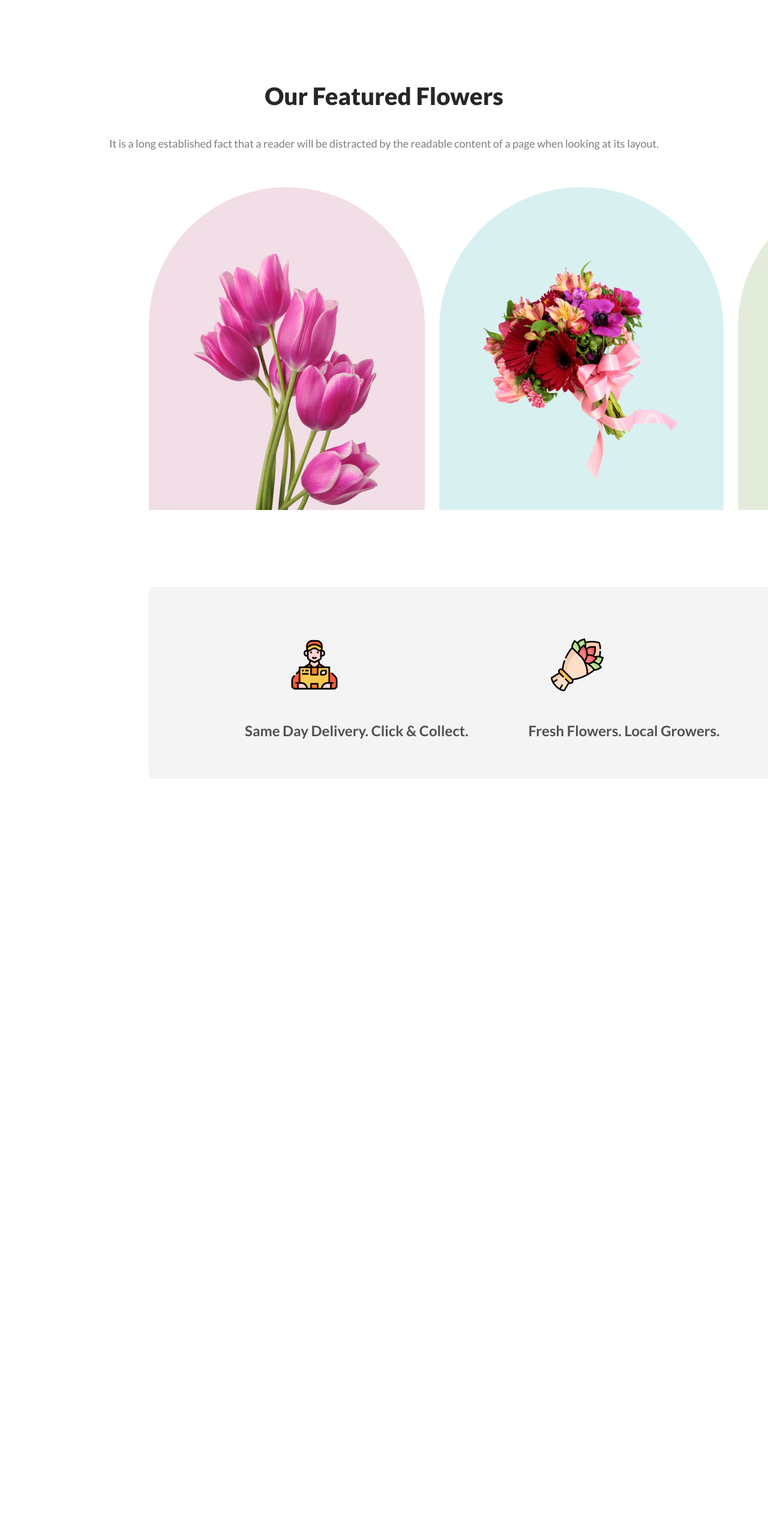
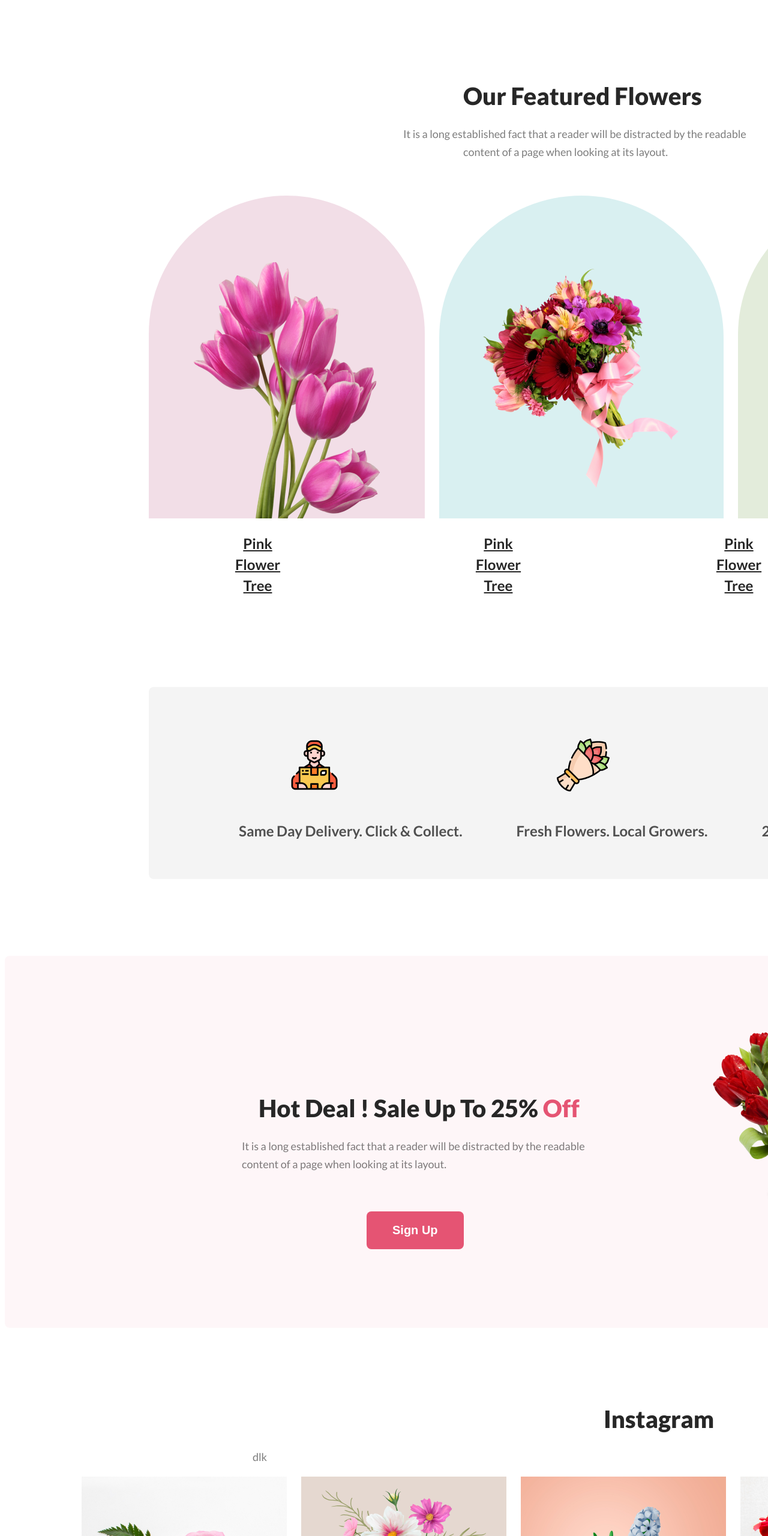
Before and after one commit to moshi021/flower-shop-assignment, a plain HTML site: page index.html in a window 1280 px wide. Shown: the part 900-3460 px from the top of the page at 60% size. Before the commit the page ends 2246 px from the top, so only its background shows below. Drawn offline with Linux system fonts and the light colour scheme.

Commit message:
hot deals and instagram section added

```diff
--- a/flowers.css
+++ b/flowers.css
@@ -38,7 +38,7 @@ header{
     margin: 32px 0px 0px 240px;
 }
 
-.shopnow_button{
+.common_button{
     border-radius: 8px;
     background: #E55473;
     display: inline-flex;
@@ -57,21 +57,22 @@ header{
 /*featured flowers related style */
 
 .featured_flowers_heading{
-    margin-top: 178px;
+    margin: 178px 0px 0px 764px;
     color: #272727;
-    text-align: center;
+    /*text-align: center;*/
     font-size: 40px;
     font-weight: 800;
 }
 
 .featured_flowers_paragraph{
     color: rgba(39, 39, 39, 0.60);
-    text-align: center;
+    /*text-align: center; */
     font-size: 18px;
     font-weight: 400;
     line-height: 30px;
-    margin-top: 24px;
+    margin: 24px 0px 0px 664px ;
 }
+
 
 .featured_flowers_pics{
     margin-top: 58px;
@@ -107,6 +108,19 @@ header{
     padding: 67px 75px 0px 75px;
 }
 
+.flower_names{
+    text-decoration: underline;
+    text-align: center;
+    display: flex;
+    gap:320px;
+    margin-left: 381px;
+    color: #272727;
+    font-size: 24px;
+    font-weight: 700;
+    line-height: 35px;
+
+}
+
 /*service related style */
 .services{
     width: 1440px;
@@ -122,16 +136,83 @@ header{
     width:88px;
     height:88px;
     padding: 86px 232px 24px 232px ;
-    gap:350px;
+    gap:360px;
     display: flex;
 }
 .services_paragraph{
     display: flex;
-    gap: 100px;
+    gap: 90px;
     color: rgba(39, 39, 39, 0.80);
     text-align: center;
     font-size: 24px;
     font-weight: 600;
     line-height: 35px;
-    padding: 0px 170px 87px 160px ;
+    padding: 0px 170px 87px 150px ;
+    margin-bottom:0px;
 }
+
+/*hot deals section */
+
+.hot_deals{
+    margin-top: 128px;
+    width: 1922px;
+    height: 620px;
+    border-radius: 8px;
+    background: rgba(229, 84, 115, 0.05);
+    display: flex;
+    justify-content: space-between;
+}
+
+.hot_deals_heading{
+    color: #272727;
+    font-size: 40px;
+    font-weight: 800;
+    margin:230px 0px 0px 423px;
+}
+
+.hot_deals_paragraph{
+    width: 594px;
+    color: rgba(39, 39, 39, 0.60);
+    /*text-align: center; */
+    font-size: 18px;
+    font-weight: 400;
+    line-height: 30px;
+    margin:24px 0 32px 395px ;
+}
+
+.hot_deals_pic{
+    width: 318px;
+    height: 420px;
+    margin: 100px 429px 100px 0px;
+}
+
+/*instagram section style */
+
+.instagram{
+    margin:128px ;
+}
+
+.instagram_heading{
+    color: #272727;
+    /*text-align: center; */
+    margin: 0 0 24px 870px;
+    font-family: Lato;
+    font-size: 40px;
+    font-weight: 800;
+}
+
+.instagram_paragraph{
+    width: 594px;
+    color: rgba(39, 39, 39, 0.60);
+    text-align: center;
+    font-size: 18px;
+    font-weight: 400;
+    line-height: 30px;
+}
+
+.instagram_images{
+    display: flex;
+    gap:24px;
+    margin: ;
+
+}
--- a/index.html
+++ b/index.html
@@ -18,7 +18,7 @@
         <div class="heading of the body">
         <h3 class="header_title">Let's make beautiful flowers a part of your life.</h3>
         <p class="header_description">t is a long established fact that a reader will be distracted by the readable content of a page when looking at its layout. The point of using Lorem Ipsum is that it has a more-or-less normal distribution of letters.</p>
-        <button class="shopnow_button">Shop Now</button>
+        <button class="common_button">Shop Now</button>
         </div>
         <img class="header_pic" src="media/pic1.png" alt="flowers pic">
     </header>
@@ -27,12 +27,18 @@
     <main>
         <section class="featured_flowers">
             <h3 class="featured_flowers_heading">Our Featured Flowers</h3>
-        <p class="featured_flowers_paragraph">It is a long established fact that a reader will be distracted by the readable content of a page when looking at its layout.</p>
+            <p class="featured_flowers_paragraph">It is a long established fact that a reader will be distracted by the readable <br> <span style="margin-left: 100px;">content of a page when looking at its layout.</span></p>
             <div class="featured_flowers_pics">
                 <img class="featured_flowers_pic1" src="media/pic2.png" alt="pic1">
                 <img class="featured_flowers_pic2" src="media/pic3.png" alt="pic2">
                 <img class="featured_flowers_pic3" src="media/pic4.png" alt="pic3">
             </div>
+            <div class="flower_names">
+                <p class="p1">Pink Flower Tree</p>
+                <p class="p2">Pink Flower Tree</p>
+                <p class="p3">Pink Flower Tree</p>
+            </div>
+
 
         </section>
 
@@ -48,6 +54,26 @@
                 <p>24/7 Free Support.</p>
             </div>
         </section>
+
+        <section class="hot_deals">
+            <div class="hot_deals_texts">
+                <h1 class="hot_deals_heading">Hot Deal ! Sale Up To 25% <span style="color: #E55473;">Off</span></h1>
+                <p class="hot_deals_paragraph">It is a long established fact that a reader will be distracted by the readable content of a page when looking at its layout.</p>
+                <button style="margin-left: 603px;" class="common_button" >Sign Up</button>
+            </div>
+            <img class="hot_deals_pic" src="media/pic8.png" alt="pic8">
+        </section>
+
+        <section class="instagram">
+            <h2 class="instagram_heading">Instagram</h2>
+            <p class="instagram_paragraph">dlk</p>
+            <div class="instagram_images">
+                <img src="media/pic9.png" alt="pic9">
+                <img src="media/pic10.png" alt="pic10">
+                <img src="media/pic11.png" alt="pic11">
+                <img src="media/pic12.png" alt="pic12">
+            </div>
+        </section>
     </main>
 
 </body>
```
Also changed, not shown: media/pic10.png (added), media/pic11.png (added), media/pic12.png (added), media/pic13.png (added), media/pic8.png (added), media/pic9.png (added). Lines whose indentation alone changed are shown as unchanged.
